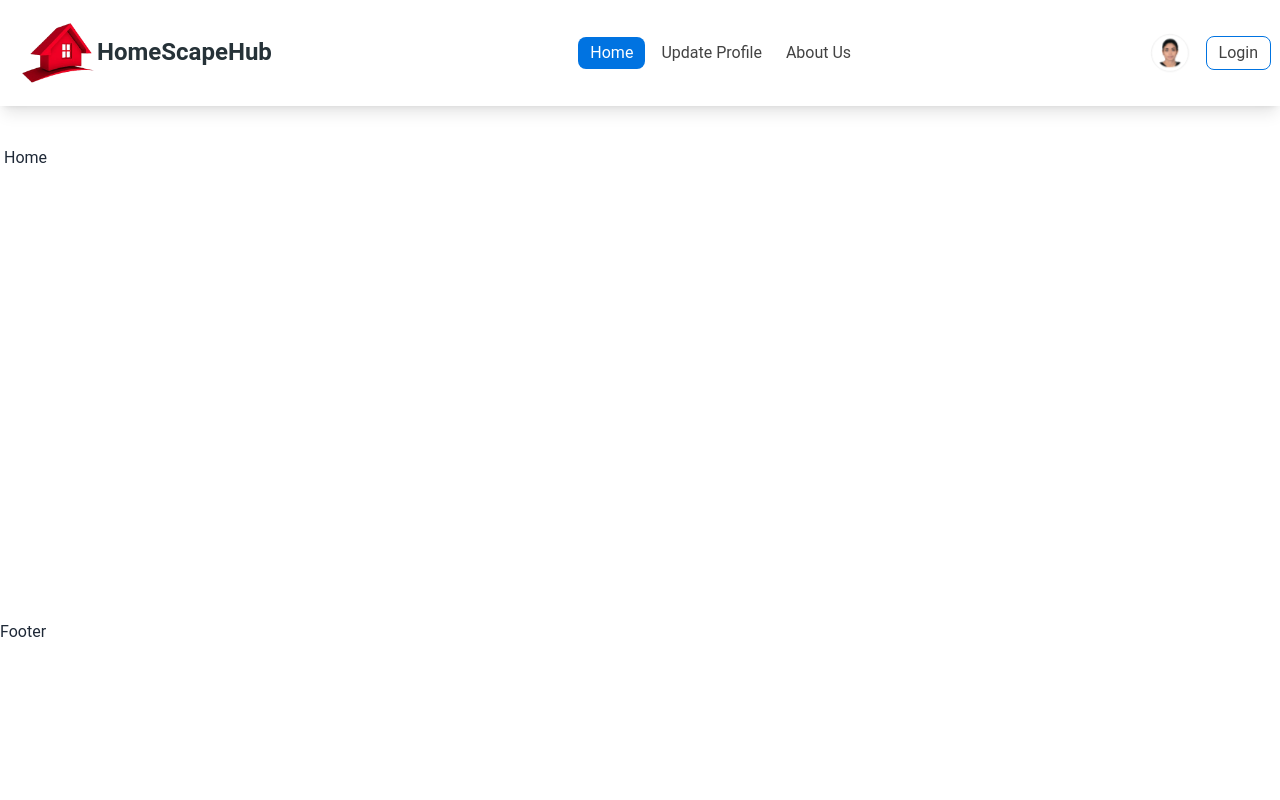
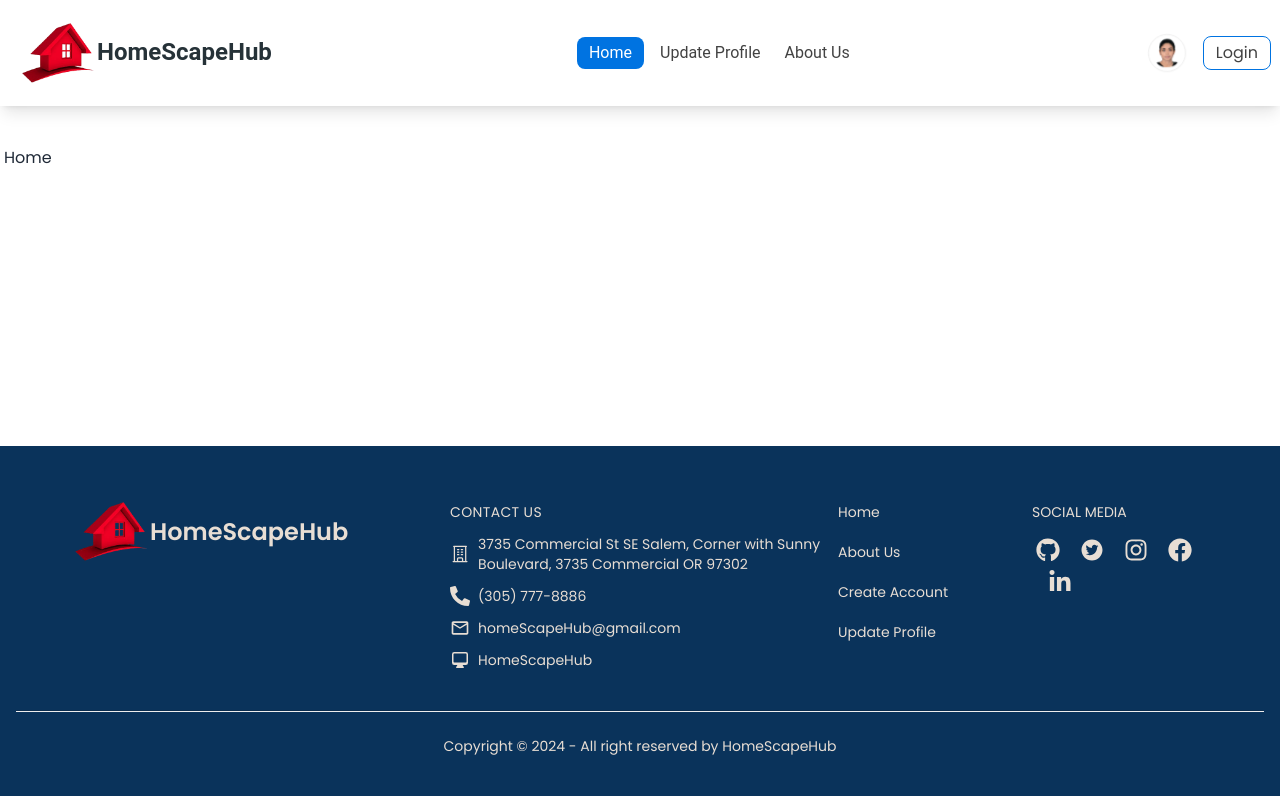
Before and after one commit to mstsurnalyakter/HomeScapeHub-, a React (Vite) app: page / in a window 1280 px wide. Built offline with nearby package versions, Linux system fonts and the light colour scheme.

Commit message:
Footer component added

```diff
--- a/package.json
+++ b/package.json
@@ -18,6 +18,7 @@
     "prop-types": "^15.8.1",
     "react": "^18.2.0",
     "react-dom": "^18.2.0",
+    "react-icons": "^5.0.1",
     "react-router-dom": "^6.22.3",
     "sort-by": "^1.2.0"
   },
--- a/src/index.css
+++ b/src/index.css
@@ -1,3 +1,7 @@
+@import url('https://fonts.googleapis.com/css2?family=Poppins:ital,wght@0,100;0,200;0,300;0,400;0,500;0,600;0,700;0,800;0,900;1,100;1,200;1,300;1,400;1,500;1,600;1,700;1,800;1,900&display=swap');
+
+
+
 @tailwind base;
 @tailwind components;
 @tailwind utilities;
--- a/src/layouts/Root.jsx
+++ b/src/layouts/Root.jsx
@@ -5,9 +5,9 @@ import { Outlet } from "react-router-dom";
 
 const Root = () => {
   return (
-    <div>
+    <div className="font-poppins">
       <NavBar />
-      <div className="mx-auto max-w-7xl px-1 mt-10 mb-10 min-h-[calc(100vh-366px)]">
+      <div className="mx-auto max-w-7xl px-1 mt-10 mb-10 min-h-[calc(100vh-540px)]">
         <Outlet />
       </div>
       <Footer />
--- a/src/pages/Shared/Footer/Footer.jsx
+++ b/src/pages/Shared/Footer/Footer.jsx
@@ -1,11 +1,154 @@
+import { FaFacebook, FaGithub, FaInstagram, FaLinkedinIn, FaPhoneAlt } from "react-icons/fa";
+import { AiFillTwitterCircle } from "react-icons/ai";
+import { HiMiniComputerDesktop, HiOutlineBuildingOffice } from "react-icons/hi2";
+import { MdOutlineMailOutline } from "react-icons/md";
+import { Link } from "react-router-dom";
+
 
 
 const Footer = () => {
   return (
-    <div>Footer</div>
-  )
-}
+    <footer className="px-4 divide-y bg-[#0A335B] text-[#e8ded4] py-4">
+      <div className="container flex flex-col justify-between py-10 mx-auto space-y-8 lg:flex-row lg:space-y-0">
+        <div className="lg:w-1/3">
+          <div className="flex justify-center space-x-3 lg:justify-start">
+            <div className="self-center flex items-center text-2xl font-semibold">
+              <img className="w-20" src="./logo2.png" alt="" />
+              <h3>HomeScapeHub</h3>
+            </div>
+          </div>
+        </div>
+        <div className="grid grid-cols-2 text-sm gap-x-4 gap-y-8 lg:w-2/3 sm:grid-cols-4">
+          <div className="space-y-3 col-span-2">
+            <h3 className="tracking-wide uppercase dark:text-gray-900">
+              Contact us
+            </h3>
+            <ul className="space-y-3">
+              <li>
+                <a
+                  rel="noopener noreferrer"
+                  className="flex  items-center gap-2"
+                  href="#"
+                >
+                  <HiOutlineBuildingOffice className="text-4xl" />
+                  <span>
+                    3735 Commercial St SE Salem, Corner with Sunny Boulevard,
+                    3735 Commercial OR 97302
+                  </span>
+                </a>
+              </li>
+              <li>
+                <a
+                  rel="noopener noreferrer"
+                  className="flex  items-center gap-2"
+                  href="tel:(305) 777-8886"
+                >
+                  <FaPhoneAlt className="text-xl" />
+                  <span>(305) 777-8886</span>
+                </a>
+              </li>
+              <li>
+                <a
+                  rel="noopener noreferrer"
+                  className="flex  items-center gap-2"
+                  href="mailto: homeScapeHub@gmail.com"
+                >
+                  <MdOutlineMailOutline className="text-xl" />
+                  <span>homeScapeHub@gmail.com</span>
+                </a>
+              </li>
+              <li>
+                <a
+                  rel="noopener noreferrer"
+                  className="flex  items-center gap-2"
+                  href="#"
+                >
+                  <HiMiniComputerDesktop className="text-xl" />
+                  <span>HomeScapeHub</span>
+                </a>
+              </li>
+            </ul>
+          </div>
 
-Footer.propTypes = {}
+          <div className="space-y-3">
+            <ul className="space-y-5">
+              <li>
+                <Link to={"/"}>Home</Link>
+              </li>
+              <li>
+                <Link to={"/about-us"}>About Us</Link>
+              </li>
+              <li>
+                <Link to={"/register"}>Create Account</Link>
+              </li>
+              <li>
+                <Link to={"/update-profile"}>Update Profile</Link>
+              </li>
+            </ul>
+          </div>
+          <div className="space-y-3">
+            <div className="uppercase dark:text-gray-900">Social media</div>
+            <div className="flex flex-wrap items-center justify-start space-x-3 text-2xl">
+              <a
+                rel="noopener noreferrer"
+                href="https://github.com/mstsurnalyakter"
+                title="GitHub"
+                target="_blank"
+                className="flex items-center p-1"
+              >
+                <FaGithub />
+              </a>
+              <a
+                rel="noopener noreferrer"
+                target="_blank"
+                href="https://twitter.com/mstsurnalyakter"
+                title="Twitter"
+                className="flex items-center p-1"
+              >
+                <AiFillTwitterCircle />
+              </a>
+              <a
+                rel="noopener noreferrer"
+                target="_blank"
+                href="https://www.instagram.com/mstsurnalyakte/?hl=en"
+                title="Instagram"
+                className="flex items-center p-1"
+              >
+                <FaInstagram />
+              </a>
+              <a
+                rel="noopener noreferrer"
+                target="_blank"
+                href="https://web.facebook.com/mstsurnalyakter"
+                title="Facebook"
+                className="flex items-center p-1"
+              >
+                <FaFacebook />
+              </a>
+              <a
+                rel="noopener noreferrer"
+                target="_blank"
+                href="https://www.linkedin.com/in/mst-surnaly-akter/"
+                title="LinkedIn"
+                className="flex items-center p-1"
+              >
+                <FaLinkedinIn />
+              </a>
+            </div>
+          </div>
+        </div>
+      </div>
+      <div className="border-b-2 border-[#13131326]"></div>
+      <div className="py-6 text-sm text-center dark:text-gray-600">
+        <p>
+          Copyright © {new Date().getFullYear()} - All right reserved by{" "}
+          <span>HomeScapeHub</span>
+        </p>
+      </div>
+    </footer>
+  );
+};
 
-export default Footer
+Footer.propTypes = {};
+
+export default Footer;
--- a/tailwind.config.js
+++ b/tailwind.config.js
@@ -4,7 +4,11 @@ const withMT = require("@material-tailwind/react/utils/withMT");
 export default withMT({
   content: ["./index.html", "./src/**/*.{js,ts,jsx,tsx}"],
   theme: {
-    extend: {},
+    extend: {
+      fontFamily: {
+        poppins: ' "Poppins", sans-serif',
+      },
+    },
   },
   plugins: [require("daisyui")],
 });
```
Also changed, not shown: 1 other file (tests, documents, lock files or other folders).
